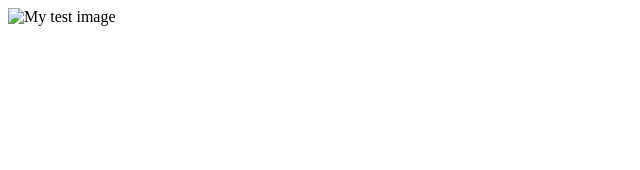
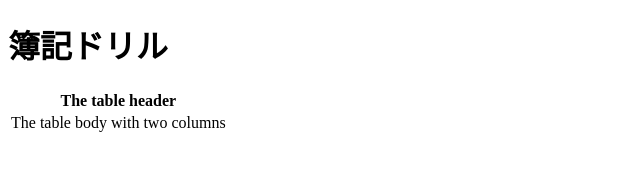
Before and after one commit to whiteye8780/bokidoril, a plain HTML site: page index.html in a window 1280 px wide. Shown: the whole page, without its empty margins (0-640 px from the left). Drawn offline with Linux system fonts and the light colour scheme.

Commit message:
Update index.html

```diff
--- a/index.html
+++ b/index.html
@@ -5,6 +5,19 @@
     <title>My test page</title>
   </head>
   <body>
-    <img src="images/firefox-icon.png" alt="My test image">
+    <h1>簿記ドリル</h1>
+      <table>
+    <thead>
+        <tr>
+            <th colspan="2">The table header</th>
+        </tr>
+    </thead>
+    <tbody>
+        <tr>
+            <td>The table body</td>
+            <td>with two columns</td>
+        </tr>
+    </tbody>
+</table>
   </body>
 </html>
```
